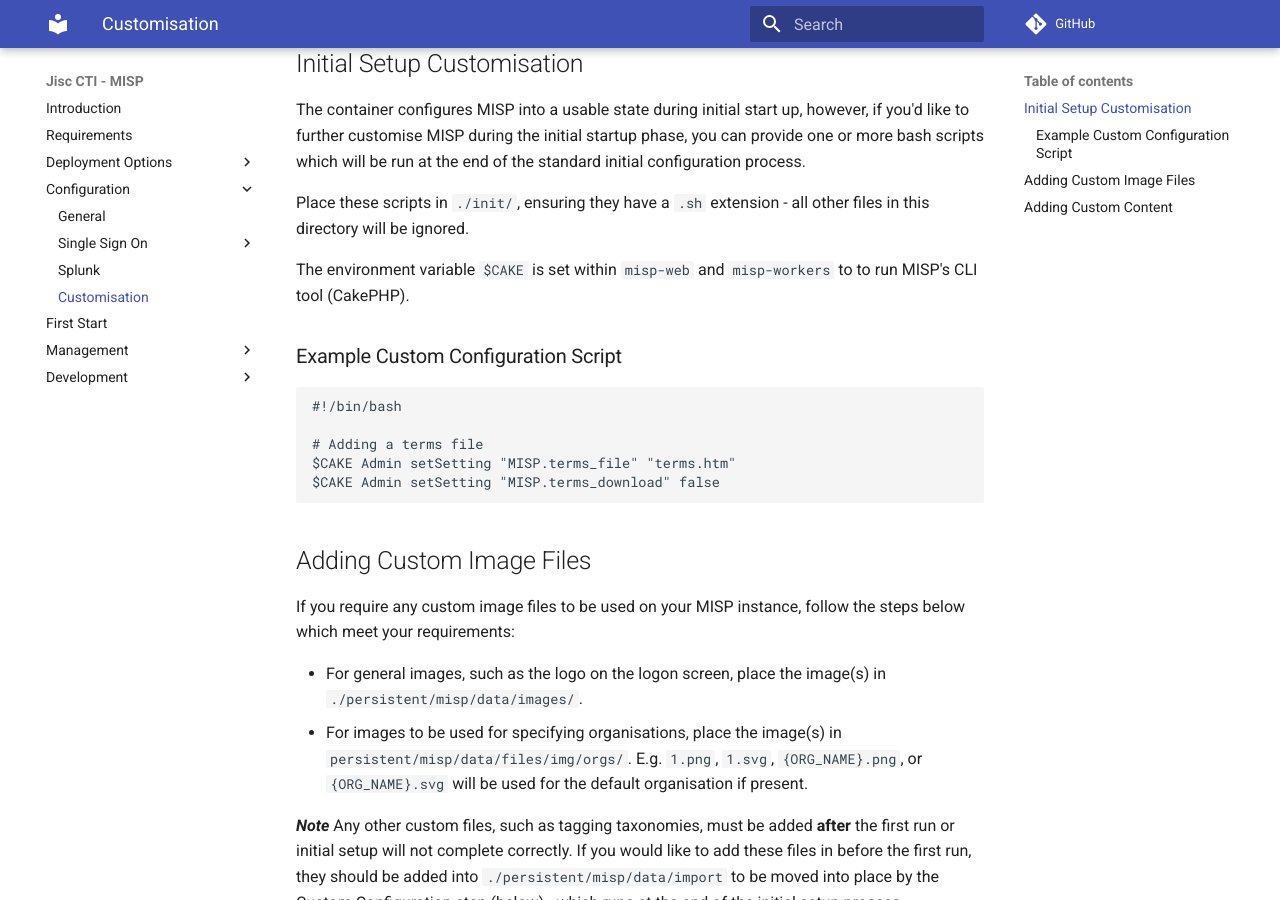
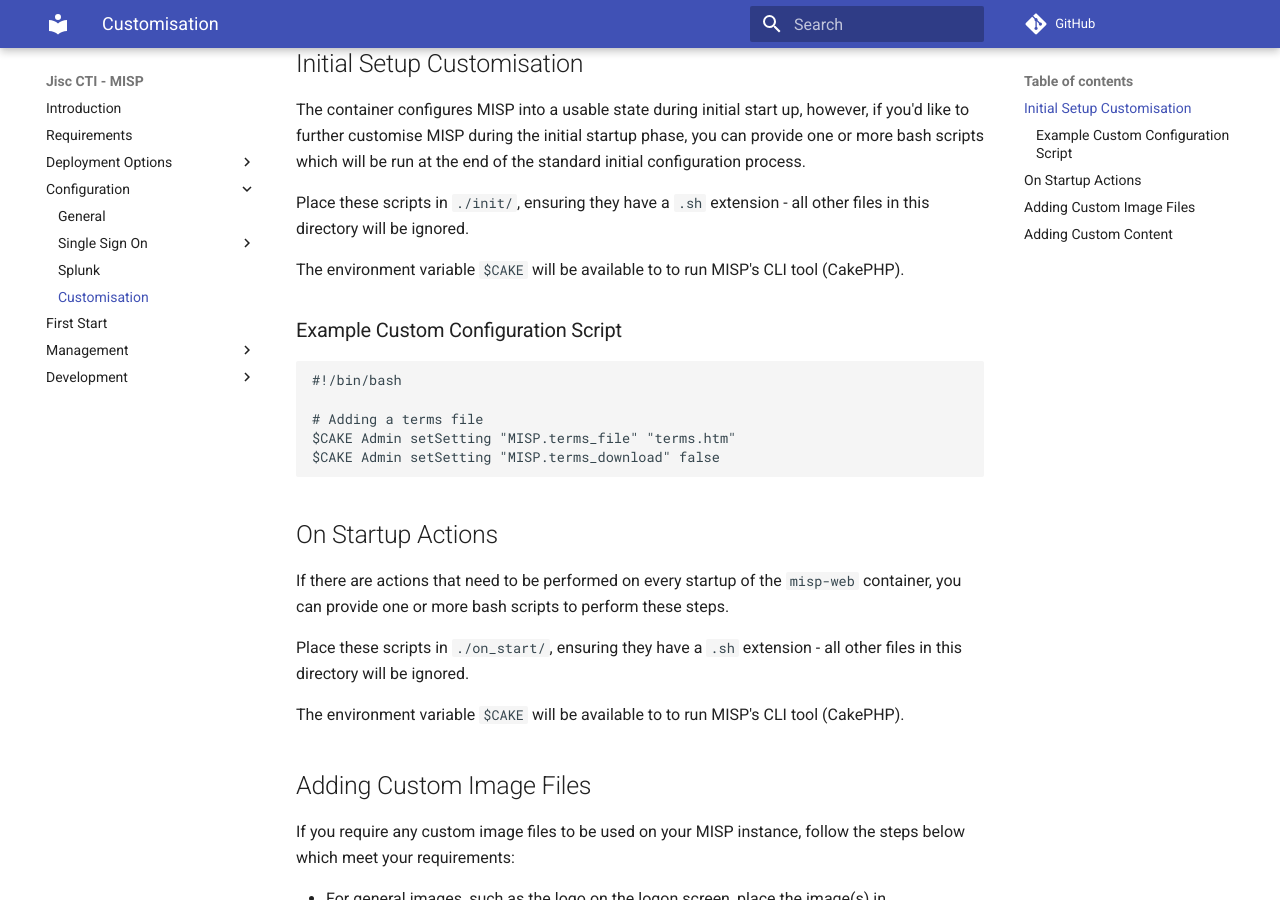
Before and after one commit to JiscCTI/misp-docker, an MkDocs documentation site: the page built from pages/configuration/custom.md, in a window 1280 px wide and 900 px high, scrolled down 266 px. Built offline with MkDocs 1.6.1 and Material for MkDocs 9.7.7, drawn with Linux system fonts in a browser that asks for light colours; comment, search, counter and statistics services are not loaded.

Commit message:
feat: add option for on start scripts

````diff
--- a/pages/configuration/custom.md
+++ b/pages/configuration/custom.md
@@ -20,8 +20,7 @@
 Place these scripts in `./init/`, ensuring they have a `.sh` extension - all other files in this
 directory will be ignored.
 
-The environment variable `$CAKE` is set within `misp-web` and `misp-workers` to to run MISP's CLI
-tool (CakePHP).
+The environment variable `$CAKE` will be available to to run MISP's CLI tool (CakePHP).
 
 ### Example Custom Configuration Script
 
@@ -33,6 +32,15 @@
 $CAKE Admin setSetting "MISP.terms_download" false
 ```
 
+## On Startup Actions
+
+If there are actions that need to be performed on every startup of the `misp-web` container, you can
+provide one or more bash scripts to perform these steps.
+
+Place these scripts in `./on_start/`, ensuring they have a `.sh` extension - all other files in this
+directory will be ignored.
+
+The environment variable `$CAKE` will be available to to run MISP's CLI tool (CakePHP).
 
 
 ## Adding Custom Image Files
````
Also changed, not shown: 1 other file.
